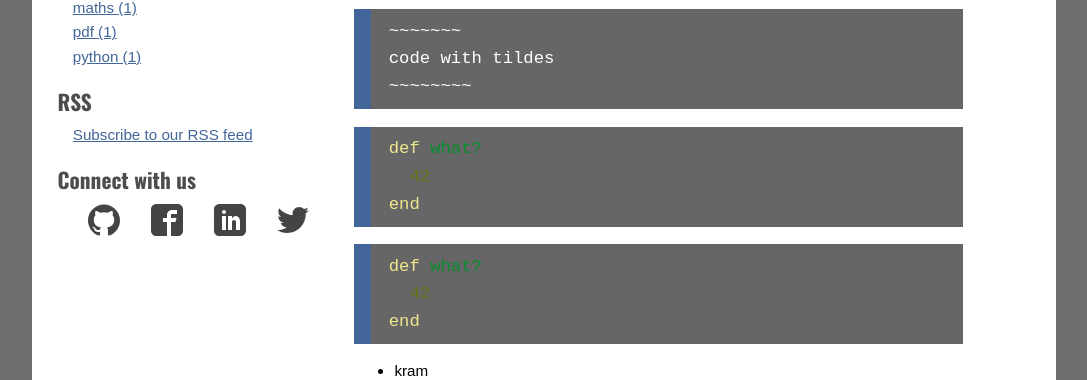
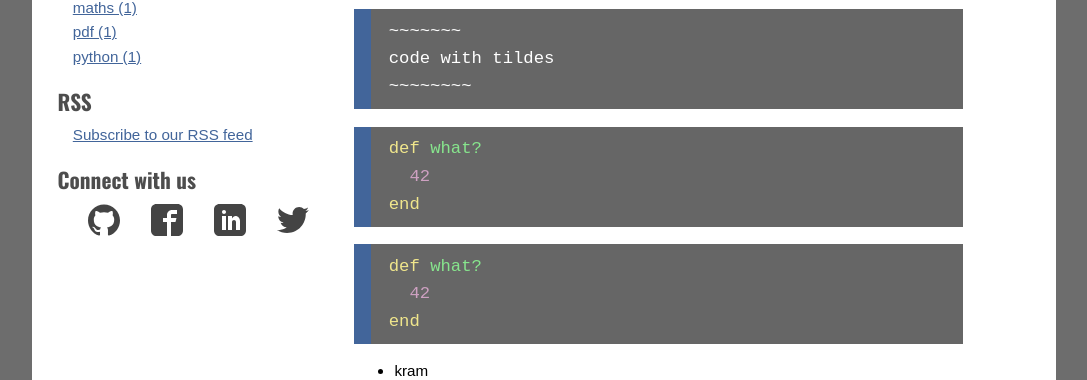
Before and after one commit to quangvunp/geomechanics, a Jekyll site: the page built from _posts/2018-02-22-markdown-kramdown.md, in a window 1280 px wide. Shown: the part 358-738 px from the top of the page, without its empty margins (96-1183 px from the left). Built offline with Jekyll 4.4.1, drawn with Linux system fonts in a browser that asks for light colours; comment, search, counter and statistics services are not loaded.

Commit message:
Update syntax-highlighting.scss

```diff
--- a/css/syntax-highlighting.scss
+++ b/css/syntax-highlighting.scss
@@ -42,7 +42,7 @@
   .nd { color: #ffffff} /* Name.Decorator */
   .ni { color: #ffdead} /* Name.Entity */
   .ne { color: #ffffff} /* Name.Exception */
-  .nf { color: #058e2e} /* Name.Function */
+  .nf { color: #87e58d} /* Name.Function */
   .nl { color: #ffffff} /* Name.Label */
   .nn { color: #ffffff} /* Name.Namespace */
   .nx { color: #ffffff} /* Name.Other */
@@ -51,10 +51,10 @@
   .nv { color: #98fb98} /* Name.Variable */
   .ow { color: #ffffff} /* Operator.Word */
   .w { color: #ffffff} /* Text.Whitespace */
-  .mf { color: #677015} /* Literal.Number.Float */
-  .mh { color: #677015} /* Literal.Number.Hex */
-  .mi { color: #677015} /* Literal.Number.Integer */
-  .mo { color: #677015} /* Literal.Number.Oct */
+  .mf { color: #cea1c2} /* Literal.Number.Float */
+  .mh { color: #cea1c2} /* Literal.Number.Hex */
+  .mi { color: #cea1c2} /* Literal.Number.Integer */
+  .mo { color: #cea1c2} /* Literal.Number.Oct */
   .sb { color: #ffffff} /* Literal.String.Backtick */
   .sc { color: #ffffff} /* Literal.String.Char */
   .sd { color: #ffffff} /* Literal.String.Doc */
```
